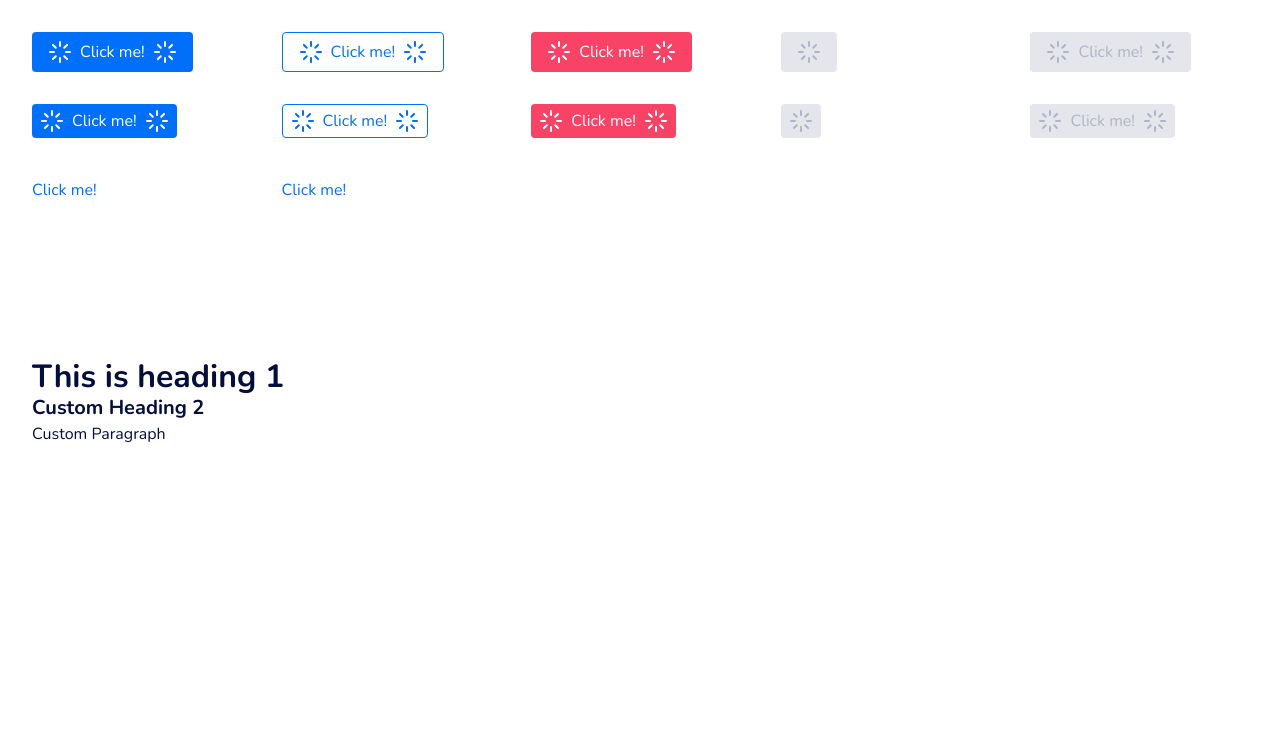
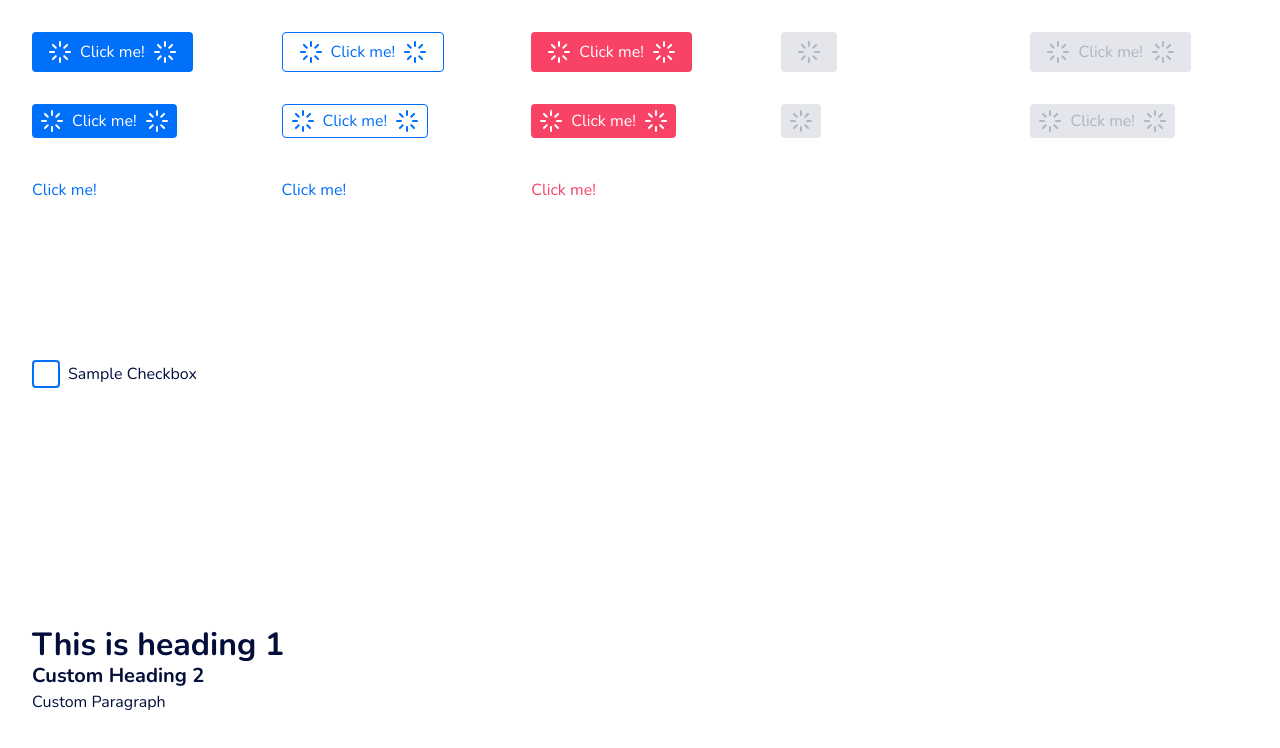
Before and after one commit to Picardward94/li-component-library, a React (Create React App) app: page / in a window 1280 px wide. Shown: the top 748 px of the page. Built offline with nearby package versions, Linux system fonts and the light colour scheme.

Commit message:
icons & checkboxes

```diff
--- a/src/App.js
+++ b/src/App.js
@@ -1,5 +1,6 @@
 import * as React from "react";
 import Button from "./components/atoms/Button";
+import CustomCheckbox from "./components/atoms/Checkbox";
 import LiTypography from "./components/tokens/LiTypography";
 import { ThemeProvider } from "@mui/material/styles";
 import { StyledEngineProvider } from "@mui/system";
@@ -67,7 +68,6 @@ function App() {
                 leftIcon="LoadingIcon"
                 textValue="Click me!"
                 rightIcon="LoadingIcon"
-                s
               ></Button>
             </div>
             <div>
@@ -120,7 +120,25 @@ function App() {
                 href=""
               ></Button>
             </div>
+            <div>
+              <Button
+                textValue="Click me!"
+                type="danger"
+                size="text"
+                href=""
+              ></Button>
+            </div>
+          </div>
 
+          <div
+            style={{
+              display: "grid",
+              gridTemplateRows: "1fr 1fr 1fr 1fr 1fr",
+              gridTemplateColumns: "1fr 1fr 1fr 1fr 1fr",
+              gap: "32px",
+            }}
+          >
+            <CustomCheckbox selected={true} label="Sample Checkbox" errorText="This is an error message." />
           </div>
 
           {/* Using LiTypography with custom typography variants */}
--- a/src/components/atoms/Button.js
+++ b/src/components/atoms/Button.js
@@ -54,12 +54,21 @@ const StyledButton = styled(Button)(({ theme }) => ({
       height: "inherit",
       padding: "0",
       textDecoration: "none",
+      "&:hover": {
+        background: "none",
+        textDecoration: "underline",
+      },
       "&.primary, &.secondary": {
         color: theme.palette.colorTokens.text["action"],
         "&:hover": {
           color: theme.palette.colorTokens.text["action-hover"],
-          background: "none",
-          textDecoration: "underline",
+
+        },
+      },
+      "&.danger": {
+        color: theme.palette.colorTokens.utility["error-main"],
+        "&:hover": {
+          color: theme.palette.colorTokens.utility["error-dark"],
         },
       },
     },
@@ -74,7 +83,7 @@ const StyledButton = styled(Button)(({ theme }) => ({
     },
     "&.left-icon.right-icon svg:last-of-type, &.loading.left-icon svg": {
       paddingRight: theme.spacing(0),
-    }
+    },
   },
 }));
 
@@ -97,24 +106,20 @@ const CustomButton = ({
 
   // Construct the classes string
   const classes = [
-    'MuiButton-root',
+    "MuiButton-root",
     type,
     size,
-    leftIcon ? 'left-icon' : '',
-    rightIcon ? 'right-icon' : ''
-  ].filter(Boolean).join(' ');
+    leftIcon ? "left-icon" : "",
+    rightIcon ? "right-icon" : "",
+  ]
+    .filter(Boolean)
+    .join(" ");
 
   const iconPadding = hasText ? "16px" : "0";
 
   if (size === "text") {
     return (
-      <StyledButton
-
-        href="#"
-        className={classes}
-        disableRipple
-        {...props}
-      >
+      <StyledButton href="#" className={classes} disableRipple {...props}>
         {textValue}
       </StyledButton>
     );
--- /dev/null
+++ b/src/components/atoms/Checkbox.js
@@ -0,0 +1,73 @@
+import React, { useState } from 'react';
+import styled from '@emotion/styled';
+import LiTypography from '../tokens/LiTypography';
+import IconWrapper from '../tokens/icons/IconWrapper';
+
+const CheckboxContainer = styled.div`
+  display: inline-flex;
+  align-items: center;
+  cursor: pointer;
+`;
+
+const StyledCheckbox = styled.div(({ theme, checked, errorState }) => ({
+  border: '2px solid',
+  borderColor: errorState ? theme.palette.colorTokens.utility["error-main"] : theme.palette.colorTokens.surface["action-primary"],
+  borderRadius: theme.spacing(0.5),
+  color: theme.palette.colorTokens.text["on-action"],
+  width: theme.spacing(3),  // match with your icon size
+  height: theme.spacing(3),
+  display: 'flex',
+  alignItems: 'center',
+  justifyContent: 'center',
+  transition: 'all ease-in-out 0.3s',
+  marginRight: theme.spacing(1),
+
+  ...(checked && {
+
+    borderColor: theme.palette.colorTokens.surface["action-primary"],
+    backgroundColor: theme.palette.colorTokens.surface["action-primary"],
+  }),
+
+  '&:hover': {
+    boxShadow: `0 0 0 4px ${theme.palette.colorTokens.surface["action-light"]}`
+  },
+}));
+
+const CustomCheckbox = ({ label, errorState = false, errorText, ...props }) => {
+    // States: 'unchecked', 'checked', 'partial'
+    const [checkState, setCheckState] = useState('unchecked');
+
+    const handleCheckboxClick = () => {
+        console.log('Current State:', checkState);
+
+        if (checkState === 'unchecked') {
+          setCheckState('checked');
+        } else {
+          setCheckState('unchecked');
+        }
+      };
+
+    const getIconName = () => {
+      if (checkState === 'checked') return "CheckIcon";
+      if (checkState === 'partial') return "MinusIcon";
+      return null;  // No icon for unchecked state
+    };
+
+    const iconName = getIconName();
+
+    return (
+      <CheckboxContainer onClick={handleCheckboxClick} {...props}>
+        <StyledCheckbox checked={checkState === 'checked'} errorState={errorState}>
+          {iconName && <IconWrapper iconName={iconName} size="medium" />}
+        </StyledCheckbox>
+        {label && <LiTypography variant="paragraph">{label}</LiTypography>}
+        {errorState && (
+          <LiTypography variant="paragraph-small" className="error-text">
+            {errorText}
+          </LiTypography>
+        )}
+      </CheckboxContainer>
+    );
+  };
+
+export default CustomCheckbox;
--- /dev/null
+++ b/src/components/tokens/icons/icons-individal/CheckIcon.js
@@ -0,0 +1,20 @@
+import React from "react";
+
+const LoadingIcon = ({ width, height, ...props }) => (
+  <svg
+    xmlns="http://www.w3.org/2000/svg"
+    width="24"
+    height="24"
+    viewBox="0 0 24 24"
+    fill="none"
+    stroke="currentColor"
+    strokeWidth="2"
+    strokeLinecap="round"
+    strokeLinejoin="round"
+    className="feather feather-check"
+  >
+    <polyline points="20 6 9 17 4 12" />
+  </svg>
+);
+
+export default LoadingIcon;
--- a/src/components/tokens/icons/icons-individal/LoadingIcon.js
+++ b/src/components/tokens/icons/icons-individal/LoadingIcon.js
@@ -1,4 +1,3 @@
-// icons/search.js
 import React from "react";
 
 const LoadingIcon = ({ width, height, ...props }) => (
--- /dev/null
+++ b/src/components/tokens/icons/icons-individal/MinusIcon.js
@@ -0,0 +1,20 @@
+import React from "react";
+
+const LoadingIcon = ({ width, height, ...props }) => (
+  <svg
+    xmlns="http://www.w3.org/2000/svg"
+    width="24"
+    height="24"
+    viewBox="0 0 24 24"
+    fill="none"
+    stroke="currentColor"
+    strokeWidth="2"
+    strokeLinecap="round"
+    strokeLinejoin="round"
+    className="feather feather-minus"
+  >
+    <line x1="5" y1="12" x2="19" y2="12" />
+  </svg>
+);
+
+export default LoadingIcon;
```
